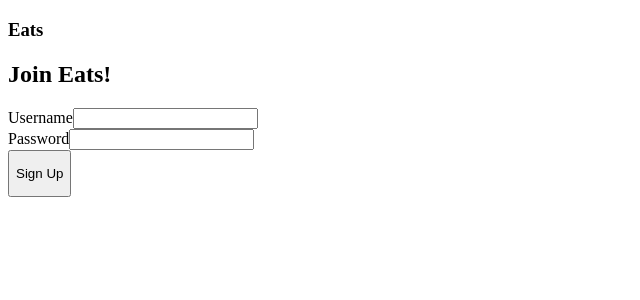
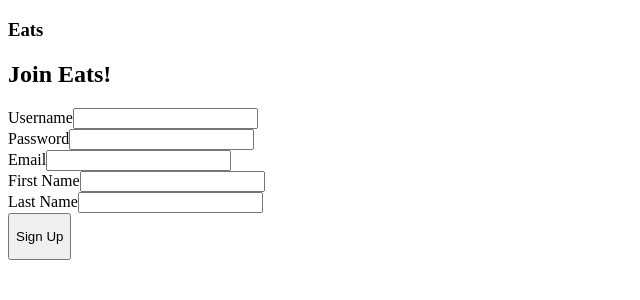
Before and after one commit to jayhjlee/eats, a React app: page /sign-up in a window 1280 px wide. Shown: the top 300 px of the page, without its empty margins (0-640 px from the left). Built offline with nearby package versions, Linux system fonts and the light colour scheme; the HTML template or start-up script is replaced by a standard one.

Commit message:
feat: signup

```diff
--- a/src/layouts/Home.js
+++ b/src/layouts/Home.js
@@ -11,12 +11,17 @@ import { signIn, fetchUser } from "../store/actions/user";
 class Home extends Component {
 	constructor(props) {
 		super(props);
+
 		this.handleLogin = this.handleLogin.bind(this);
 		this.handleChange = this.handleChange.bind(this);
+		this.handleSignup = this.handleSignup.bind(this);
 
 		this.state = {
 			username: "",
 			password: "",
+			firstName: "",
+			lastName: "",
+			email: "",
 		};
 	}
 
@@ -32,11 +37,26 @@ class Home extends Component {
 
 	handleLogin(e) {
 		e.preventDefault();
-		this.props.login(this.state);
+
+		const loginCredential = {
+			username: this.state.username,
+			password: this.state.password,
+		};
+
+		this.props.login(loginCredential);
+
 		this.setState({
 			username: "",
 			password: "",
 		});
+	}
+
+	handleSignup(e) {
+		e.preventDefault();
+
+		const signupInfo = this.state;
+
+		console.log(signupInfo);
 	}
 
 	render() {
@@ -64,7 +84,16 @@ class Home extends Component {
 									/>
 								)}
 							/>
-							<Route path="/sign-up" component={Signup} />
+							<Route
+								path="/sign-up"
+								render={() => (
+									<Signup
+										{...this.state}
+										handleChange={this.handleChange}
+										handleSubmit={this.handleSignup}
+									/>
+								)}
+							/>
 						</Switch>
 					</Router>
 				)}
--- a/src/layouts/Login.js
+++ b/src/layouts/Login.js
@@ -24,8 +24,8 @@ const Login = ({ username, password, handleChange, handleSubmit }) => {
 					<Button action={handleSubmit} innerText="Login" />
 				</form>
 				<div className="sign-up py-1">
-					<p>
-						<a href="/sign-up">Don't have an account?</a>
+					<p className="sign-up-question">
+						Don't have an account? <a href="/sign-up">Join Eats!</a>
 					</p>
 				</div>
 			</div>
--- a/src/layouts/Signup.js
+++ b/src/layouts/Signup.js
@@ -1,36 +1,16 @@
-import React, { Component } from "react";
+import React from "react";
 import Input from "../components/Input";
 import Button from "../components/Button";
 
-class Signup extends Component {
-	constructor(props) {
-		super(props);
-
-		this.state = {
-			username: "",
-			password: "",
-			email: "",
-			firstName: "",
-			lastName: "",
-		};
-
-		this.handleChange = this.handleChange.bind(this);
-		this.handleSubmit = this.handleSubmit.bind(this);
-	}
-
-	handleChange(e) {
-		this.setState({
-			[e.target.name]: e.target.value,
-		});
-	}
-
-	handleSubmit(e) {
-		e.preventDefault();
-
-		console.log("Signup!");
-	}
-	render() {
-		const { username, password, email, firstName, lastName } = this.state;
+const Signup = ({
+	username,
+	password,
+	email,
+	firstName,
+	lastName,
+	handleChange,
+	handleSubmit,
+}) => {
 	return (
 		<div className="sign-up-form">
 			<div className="card">
@@ -39,22 +19,40 @@ class Signup extends Component {
 					<Input
 						label="Username"
 						name="username"
-							action={this.handleChange}
+						action={handleChange}
 						value={username}
 					/>
 					<Input
 						label="Password"
 						type="password"
 						name="password"
-							action={this.handleChange}
+						action={handleChange}
 						value={password}
 					/>
-						<Button action={this.handleSubmit} innerText="Sign Up" />
+					<Input
+						label="Email"
+						type="email"
+						name="email"
+						action={handleChange}
+						value={email}
+					/>
+					<Input
+						label="First Name"
+						name="firstName"
+						action={handleChange}
+						value={firstName}
+					/>
+					<Input
+						label="Last Name"
+						name="lastName"
+						action={handleChange}
+						value={lastName}
+					/>
+					<Button action={handleSubmit} innerText="Sign Up" />
 				</form>
 			</div>
 		</div>
 	);
-	}
-}
+};
 
 export default Signup;
```
Lines whose indentation alone changed are shown as unchanged.
